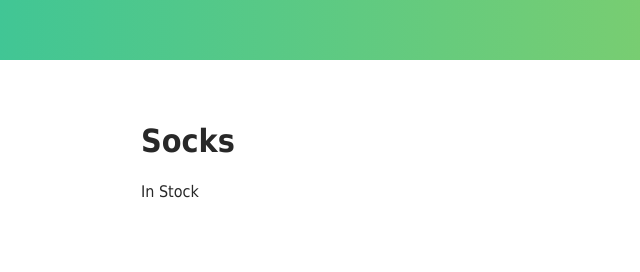
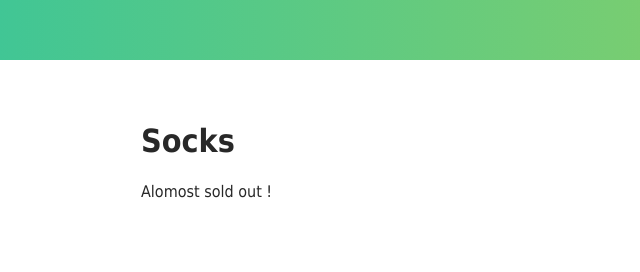
Before and after one commit to Rocalinecht/Socks-vue, a plain HTML site: page index.html in a window 1280 px wide. Shown: the top 272 px of the page, 499-1139 px from the left. Drawn offline with nearby package versions, Linux system fonts and the light colour scheme.

Commit message:
conditional rendering info stock

```diff
--- a/index.html
+++ b/index.html
@@ -19,7 +19,8 @@
 
                 <h1>{{ product}}</h1>
 
-                <p v-if="inStock">In Stock</p>
+                <p v-if="inventory > 10">In Stock</p>
+                <p v-else-if="inventory <=10 && inventory > 0">Alomost sold out !</p>
                 <p v-else>Out of Stock</p>
             </div>
         </div>
--- a/main.js
+++ b/main.js
@@ -5,6 +5,7 @@ var app =new Vue({
     data:{
         product:'Socks',
         image:"/assets/socks-green.jpg",
-        inStock:true
+        inStock:true,
+        inventory:8
     }
 })
```
